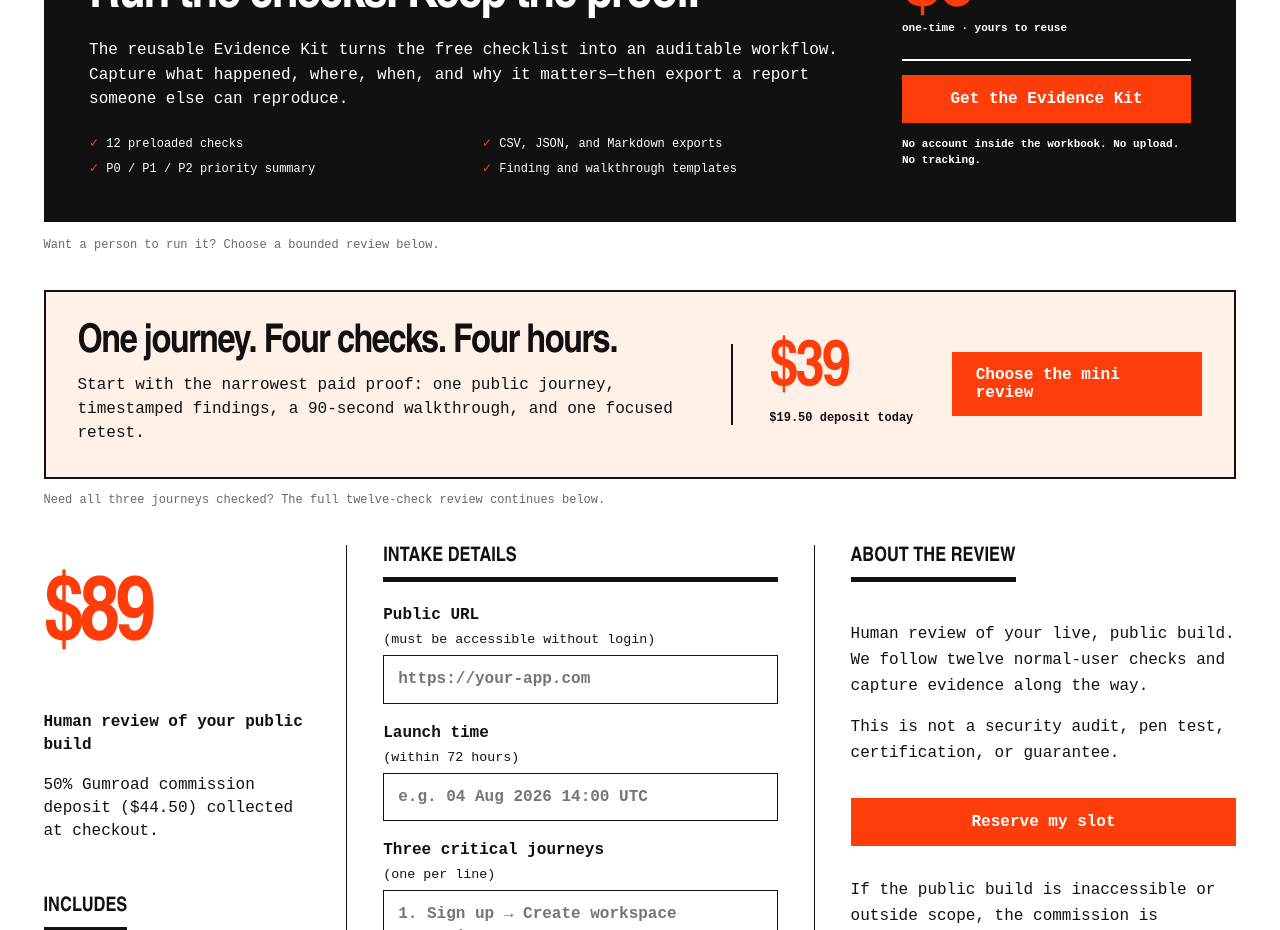
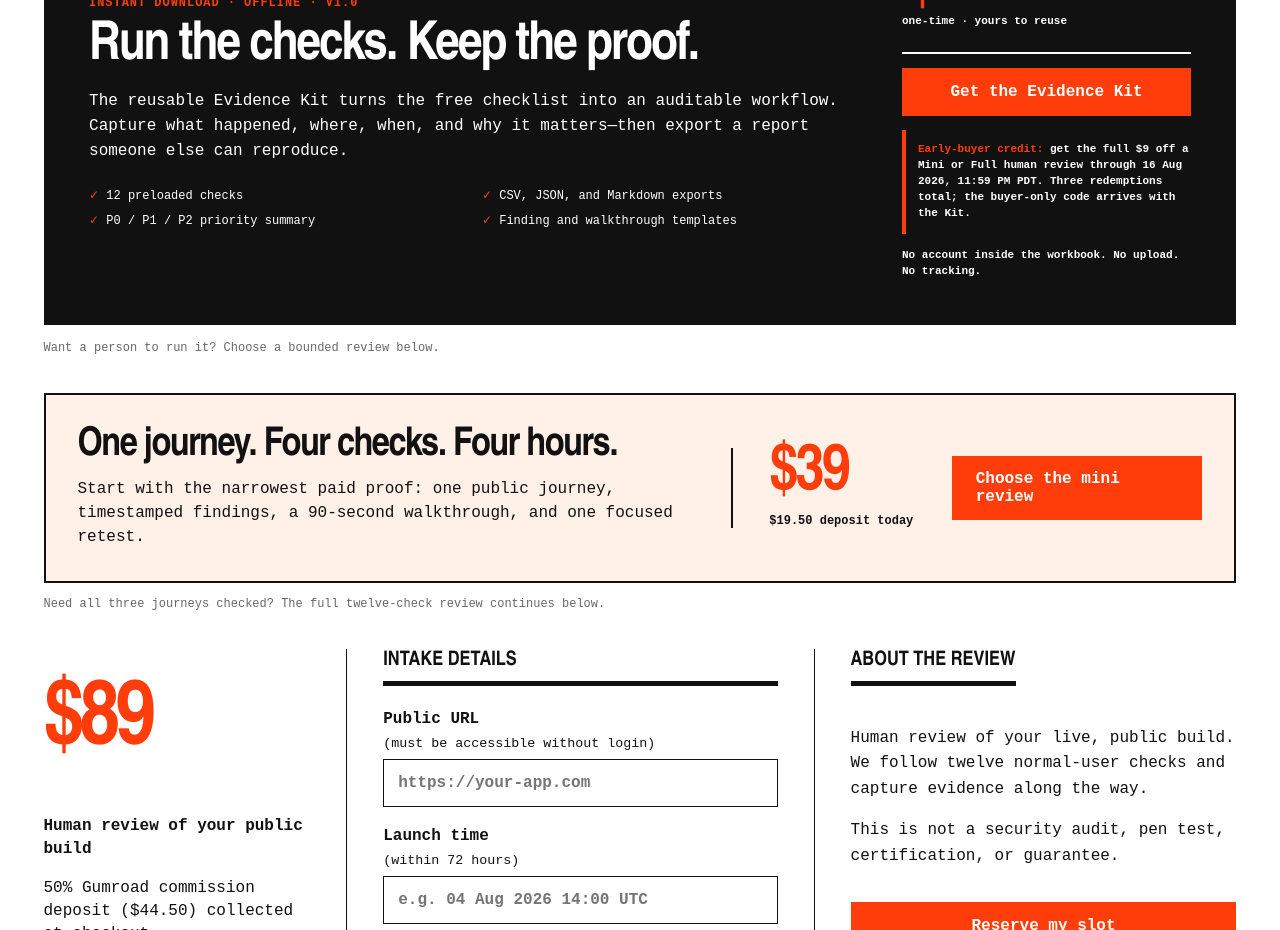
Before and after one commit to mshafei721/twelvecheck, a React (Vite) app: page / in a window 1280 px wide. Shown: the part 2620-3550 px from the top of the page. Built offline with nearby package versions, Linux system fonts and the light colour scheme; no server answers.

Commit message:
Add Evidence Kit review credit offer

```diff
--- a/scripts/validate.mjs
+++ b/scripts/validate.mjs
@@ -17,6 +17,8 @@ const requiredCopy = [
   '$44.50 deposit',
   'One journey. Four checks. Four hours.',
   'Illustrative sample using a fictional product',
+  'get the full $9 off a Mini or Full human review',
+  'the buyer-only code arrives with the Kit',
 ];
 
 const missing = requiredCopy.filter((text) => !app.includes(text) && !sample.includes(text));
--- a/src/App.jsx
+++ b/src/App.jsx
@@ -310,6 +310,7 @@ export default function App() {
             <div className="kit-buy">
               <div className="kit-price-block" aria-label="TwelveCheck Evidence Kit pricing"><strong>$9</strong><span>one-time · yours to reuse</span></div>
               <a className="button button-primary" href={KIT_URL} target="_blank" rel="noreferrer">Get the Evidence Kit</a>
+              <small className="kit-credit"><strong>Early-buyer credit:</strong> get the full $9 off a Mini or Full human review through 16 Aug 2026, 11:59 PM PDT. Three redemptions total; the buyer-only code arrives with the Kit.</small>
               <small>No account inside the workbook. No upload. No tracking.</small>
             </div>
           </article>
--- a/src/styles.css
+++ b/src/styles.css
@@ -120,6 +120,8 @@ h1 { font-size: clamp(58px, 6.1vw, 104px); line-height: .98; letter-spacing: -4.
 .kit-price-block { padding: 0 0 22px; border-bottom: 2px solid #fff; }
 .kit-price-block strong { display: block; color: var(--orange); font-family: var(--display); font-size: clamp(74px, 7vw, 112px); line-height: .78; letter-spacing: -5px; }
 .kit-price-block span, .kit-buy small { display: block; font-size: 11px; font-weight: 800; line-height: 1.45; }
+.kit-buy .kit-credit { padding: 12px 0 12px 12px; border-left: 4px solid var(--orange); font-weight: 600; }
+.kit-credit strong { color: var(--orange); }
 .kit-buy .button { width: 100%; }
 .service-note { margin: 16px 0 0; color: var(--gray); font-size: 12px; }
 .mini-offer { display: grid; grid-template-columns: minmax(0, 1.35fr) auto minmax(240px, .55fr); gap: clamp(24px, 3vw, 46px); align-items: center; margin-top: 38px; padding: clamp(22px, 2.5vw, 34px); border: 2px solid var(--ink); background: var(--orange-wash); }
```
